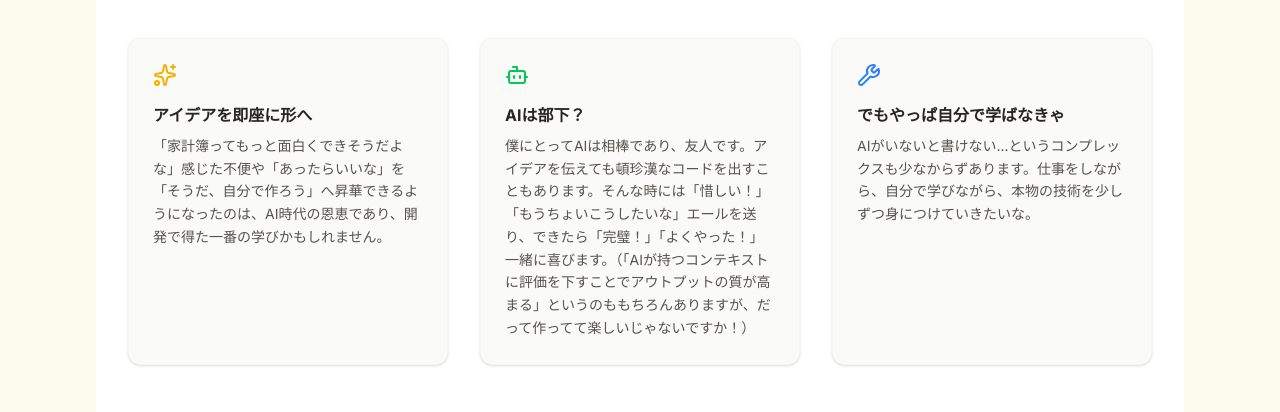
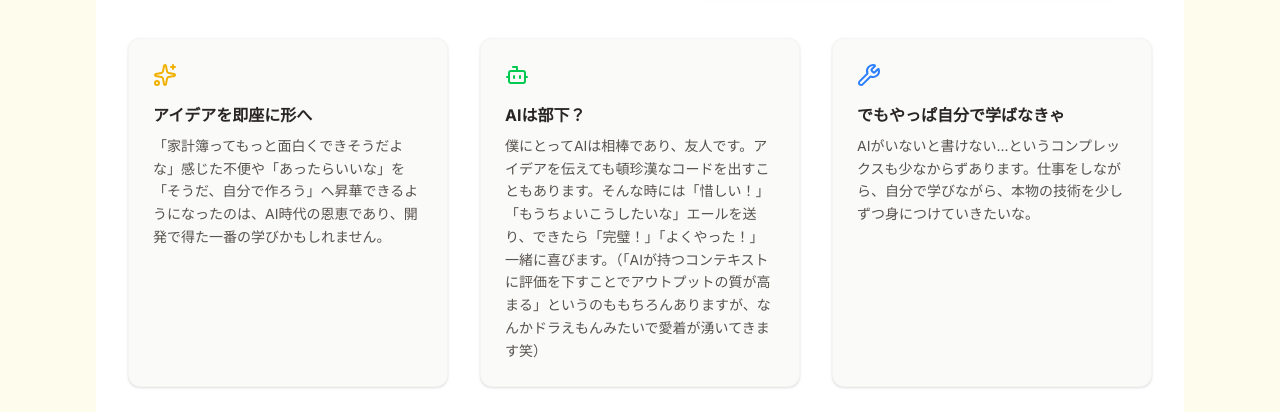
Before and after one commit to karaagenomuranaoya/portfolio, a Next.js app: page / in a window 1280 px wide. Shown: the part 7400-7812 px from the top of the page. Built offline with nearby package versions, Linux system fonts and the light colour scheme; no server answers.

Commit message:
ドラえもん

```diff
--- a/app/components/AIWorkflow.tsx
+++ b/app/components/AIWorkflow.tsx
@@ -121,7 +121,7 @@ export default function AIWorkflow() {
             <InfoCard
               icon={<Bot className="text-green-500" />}
               title="AIは部下？"
-              desc="僕にとってAIは相棒であり、友人です。アイデアを伝えても頓珍漢なコードを出すこともあります。そんな時には「惜しい！」「もうちょいこうしたいな」エールを送り、できたら「完璧！」「よくやった！」一緒に喜びます。（「AIが持つコンテキストに評価を下すことでアウトプットの質が高まる」というのももちろんありますが、だって作ってて楽しいじゃないですか！）"
+              desc="僕にとってAIは相棒であり、友人です。アイデアを伝えても頓珍漢なコードを出すこともあります。そんな時には「惜しい！」「もうちょいこうしたいな」エールを送り、できたら「完璧！」「よくやった！」一緒に喜びます。（「AIが持つコンテキストに評価を下すことでアウトプットの質が高まる」というのももちろんありますが、なんかドラえもんみたいで愛着が湧いてきます笑）"
             />
             <InfoCard
               icon={<Wrench className="text-blue-500" />}
```
